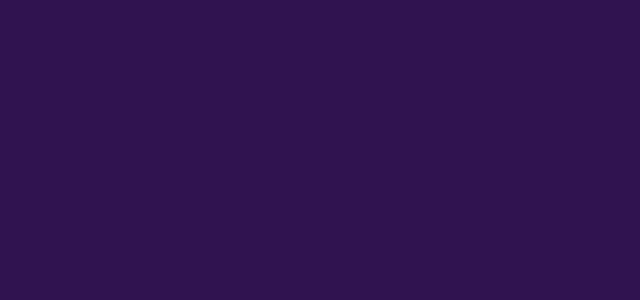
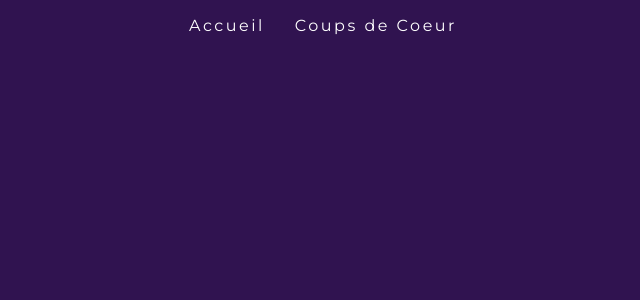
Before and after one commit to ZephirSD/movieAppReact, a React (Create React App) app: page /coup-coeur in a window 1280 px wide. Before the commit this address had no page. Shown: the top 300 px of the page, without its empty margins (317-957 px from the left). Built offline with nearby package versions, Linux system fonts and the light colour scheme.

Commit message:
Ajout du système de filtre par ordre croissant des notes

```diff
--- a/src/App.js
+++ b/src/App.js
@@ -2,6 +2,7 @@ import React from 'react';
 import  './style/style.scss';
 import { BrowserRouter, Route, Routes } from 'react-router-dom';
 import Accueil from './pages/Accueil';
+import CoupsCoeur from './pages/CoupsCoeur';
 
 function App() {
   return (
@@ -9,6 +10,7 @@ function App() {
       <BrowserRouter>
         <Routes>
           <Route path='/' element={<Accueil/>} />
+          <Route path='/coup-coeur' element={<CoupsCoeur/>} />
         </Routes>
       </BrowserRouter>
     </>
--- /dev/null
+++ b/src/composants/NavCompo.js
@@ -0,0 +1,17 @@
+import React from 'react';
+import { NavLink } from 'react-router-dom';
+
+const NavCompo = () => {
+    return (
+        <>
+            <nav>
+                <ul>
+                    <li><NavLink to={"/"}>Accueil</NavLink></li>
+                    <li><NavLink to={"coup-coeur"}>Coups de Coeur</NavLink></li>
+                </ul>
+            </nav>
+        </>
+    );
+};
+
+export default NavCompo;
--- a/src/pages/Accueil.js
+++ b/src/pages/Accueil.js
@@ -1,12 +1,14 @@
 import React, { useEffect, useState } from 'react';
-import { NavLink } from 'react-router-dom';
 import CardMovies from '../composants/CardMovies';
 import axios from 'axios';
+import NavCompo from '../composants/NavCompo';
+// import NavBar from '../composants/NavBar';
 
 const Accueil = () => {
     const [filmList, setfilmList] = useState([]);
     const [searchValue, setSearchValue] = useState("");
     const [valueInput, setValueInput] = useState("");
+    const [, setsortFilmList] = useState([]);
     const fetchMovies = () => {
         axios.get(`https://api.themoviedb.org/3/search/movie?api_key=7e84c45fe73529dd9f3040600fd5802a&query=code&language=fr-FR`)
             .then(response => setfilmList(response.data.results));
@@ -14,19 +16,14 @@ const Accueil = () => {
     useEffect(fetchMovies, []);
     return (
         <>
-            <header style={{ position: "relative"}}>
-                <nav>
-                    <ul>
-                        <li><NavLink to={"/"}>Accueil</NavLink></li>
-                        <li><NavLink to={"coup-coeur"}>Coups de Coeur</NavLink></li>
-                    </ul>
-                </nav>
+            <header style={{ position: "relative" }}>
+                <NavCompo/>
                 <div className="searchCase">
                     <input type="text" placeholder='Chercher le film' value={valueInput} onChange={(e) => setValueInput(e.target.value)} />
                     <button className="btnSearch" onClick={(e) => setSearchValue(valueInput)}>Rechercher</button>
                 </div>
                 <div className="caseTopFlop" style={{ position: "absolute" }}>
-                    <button className="btnTopFlop">Top</button>
+                    <button className="btnTopFlop" onClick={(e) => setsortFilmList(filmList.sort((first, second) => second.vote_average - first.vote_average))}>Top</button>
                 </div>
             </header>
             <section className="gridMovies">
@@ -34,8 +31,8 @@ const Accueil = () => {
                     filmList && filmList
                         .filter((search) => search.title.toLowerCase().includes(searchValue.toLowerCase()))
                         .map((film, index) => (
-                        <CardMovies key={index} movie={film}/>
-                    ))
+                            <CardMovies key={index} movie={film}/>
+                        ))
                 }
             </section>
         </>
--- /dev/null
+++ b/src/pages/CoupsCoeur.js
@@ -0,0 +1,14 @@
+import React from 'react';
+import NavCompo from '../composants/NavCompo';
+
+const CoupsCoeur = () => {
+    return (
+        <>
+            <header>
+                <NavCompo/>
+            </header>
+        </>
+    );
+};
+
+export default CoupsCoeur;
--- a/src/style/pages/_AccueilStyle.scss
+++ b/src/style/pages/_AccueilStyle.scss
@@ -11,22 +11,6 @@ header {
     flex-direction: column;
     width: 100%;
     height: auto;
-
-    nav>ul {
-        display: flex;
-        padding: 0;
-
-        li {
-            list-style-type: none;
-            margin: 0 15px;
-
-            a {
-                color: white;
-                text-decoration: none;
-                letter-spacing: 2.5px;
-            }
-        }
-    }
 
     div.searchCase {
         @include flexCenter();
--- a/src/style/style.scss
+++ b/src/style/style.scss
@@ -18,6 +18,24 @@ body {
     font-family: var(--montserrat) !important;
 }
 
+header {
+    nav>ul {
+        display: flex;
+        padding: 0;
+
+        li {
+            list-style-type: none;
+            margin: 0 15px;
+
+            a {
+                color: white;
+                text-decoration: none;
+                letter-spacing: 2.5px;
+            }
+        }
+    }
+}
+
 //Thème clair et sombre pour le projet
 @media (prefers-color-scheme: light) {}
 
```
